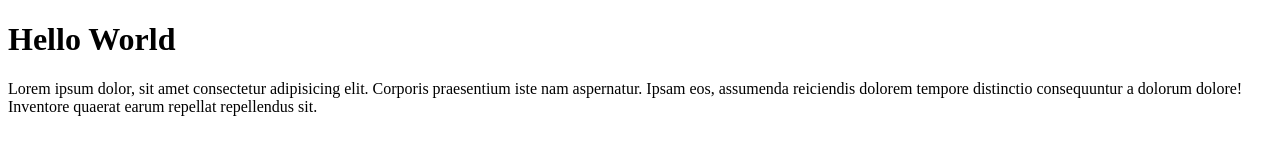
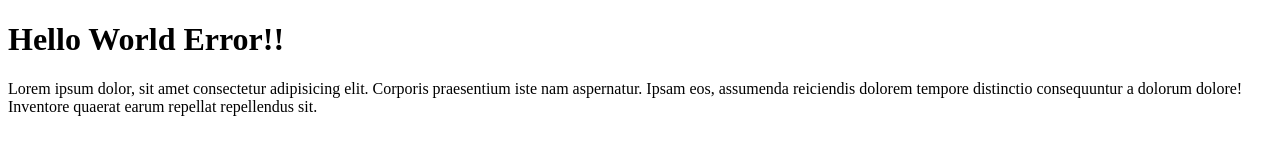
Before and after one commit to JorgeKerilima19/BinaryStudioGit, a plain HTML site: page index.html in a window 1280 px wide. Drawn offline with Linux system fonts and the light colour scheme.

Commit message:
more pull request

```diff
--- a/index.html
+++ b/index.html
@@ -7,7 +7,7 @@
     <title>Document</title>
 </head>
 <body>
-    <h1>Hello World</h1>
+    <h1>Hello World Error!!</h1>
     <p>Lorem ipsum dolor, sit amet consectetur adipisicing elit. Corporis praesentium iste nam aspernatur. Ipsam eos, assumenda reiciendis dolorem tempore distinctio consequuntur a dolorum dolore! Inventore quaerat earum repellat repellendus sit.</p>
 </body>
 </html>
```
